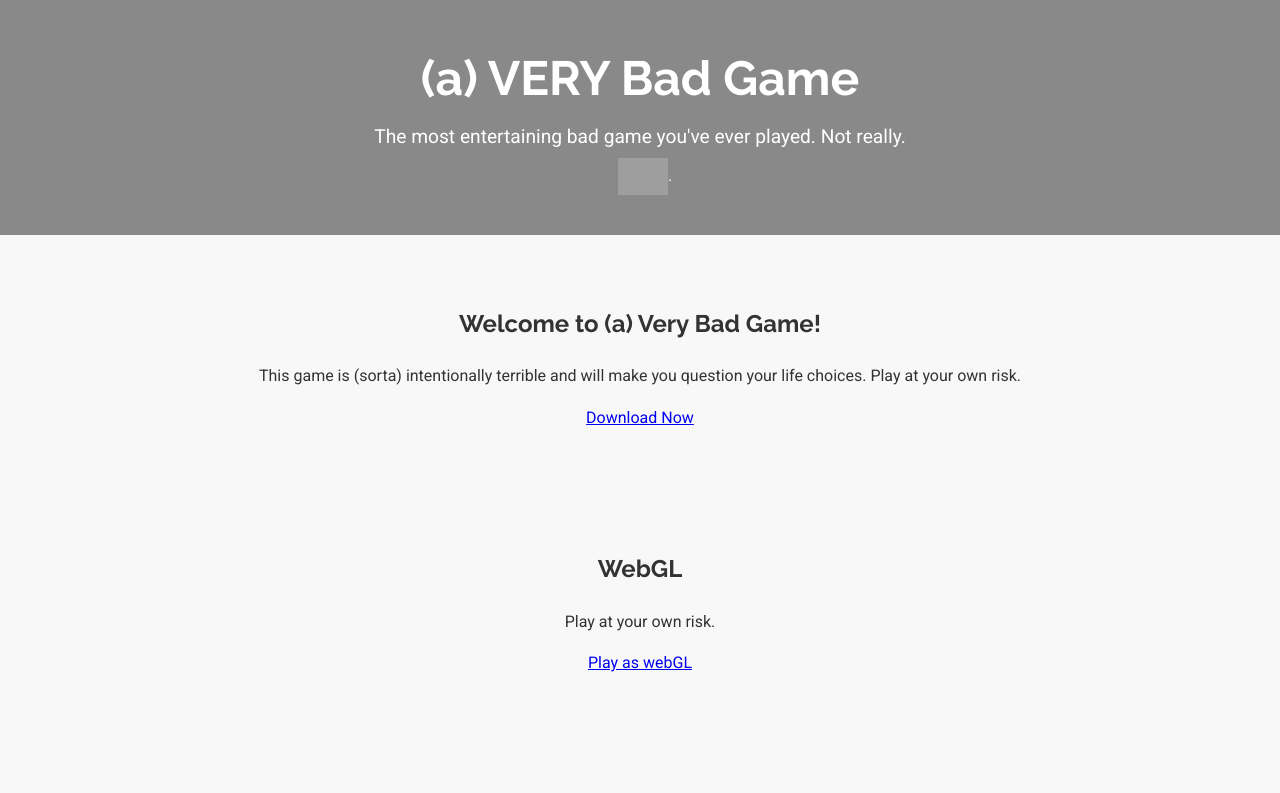
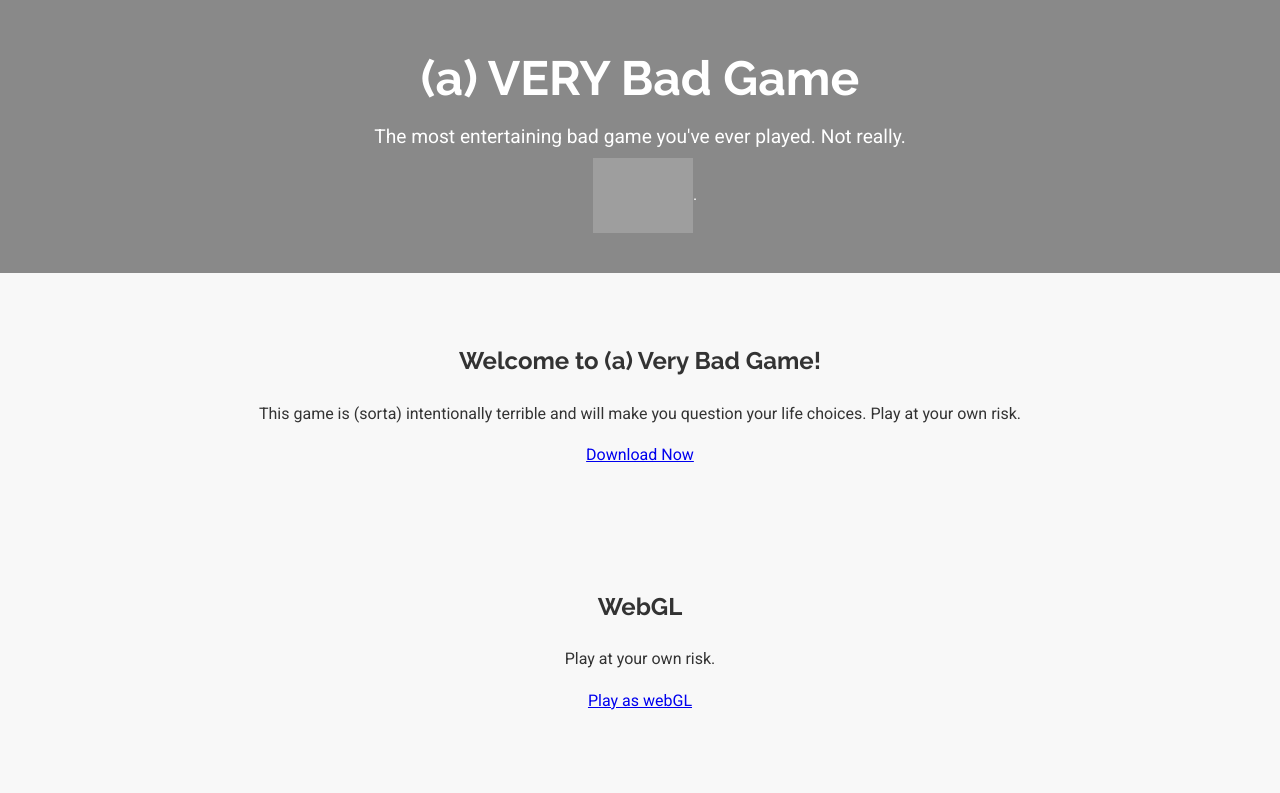
Before and after one commit to msolidblau/VeryBadGameSite, a plain HTML site: page index.html in a window 1280 px wide. Shown: the top 793 px of the page. Drawn offline with Linux system fonts and the light colour scheme; grey boxes are pictures that could not be loaded.

Commit message:
update size

```diff
--- a/styles.css
+++ b/styles.css
@@ -45,7 +45,7 @@ header a:hover {
 }
 
 .unity-logo {
-    width: 50px; /* Adjust logo size */
+    width: 100px; /* Adjust logo size */
     height: auto;
     vertical-align: middle;
     margin-left: 10px; /* Add some space between text and logo */
```
